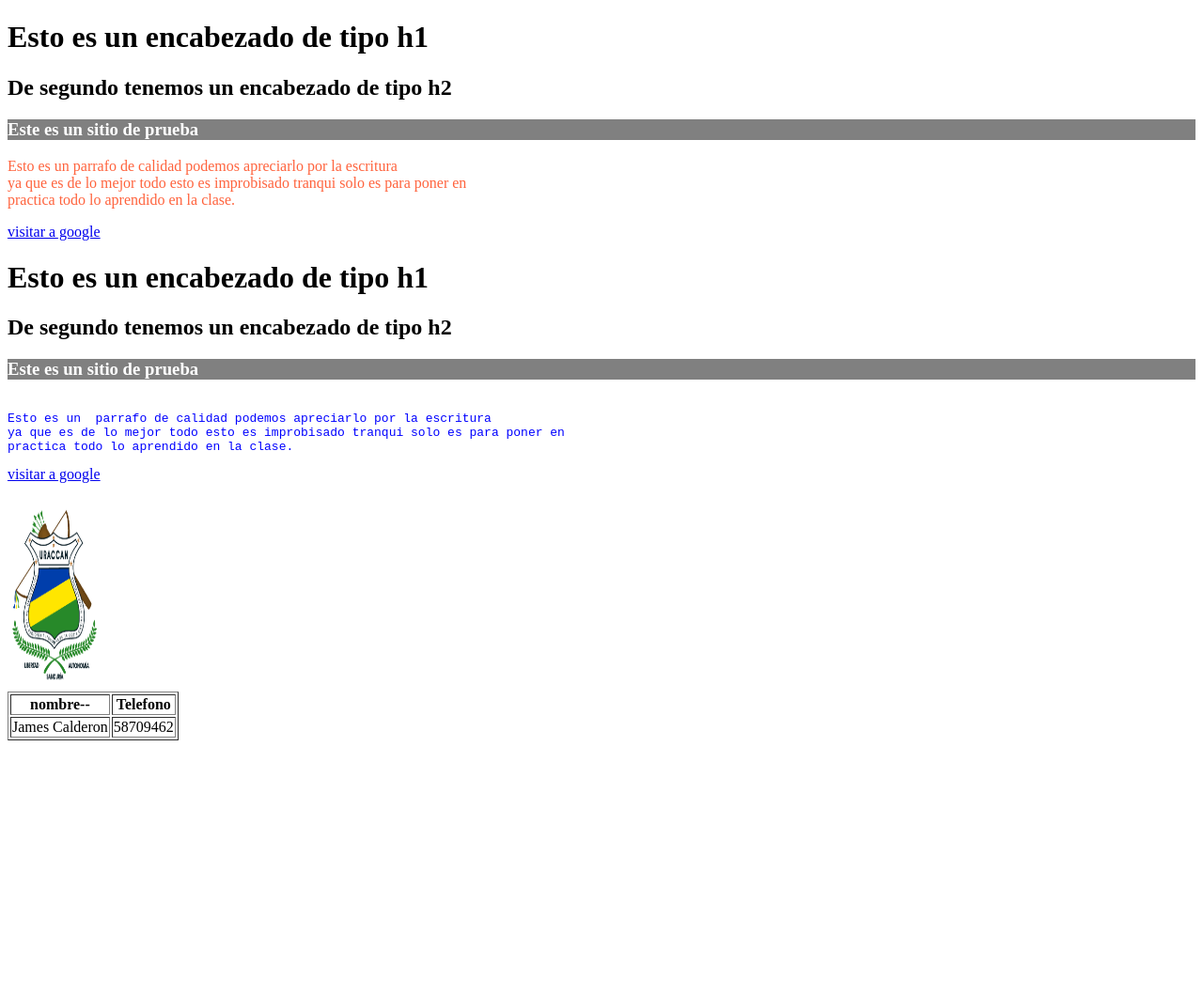
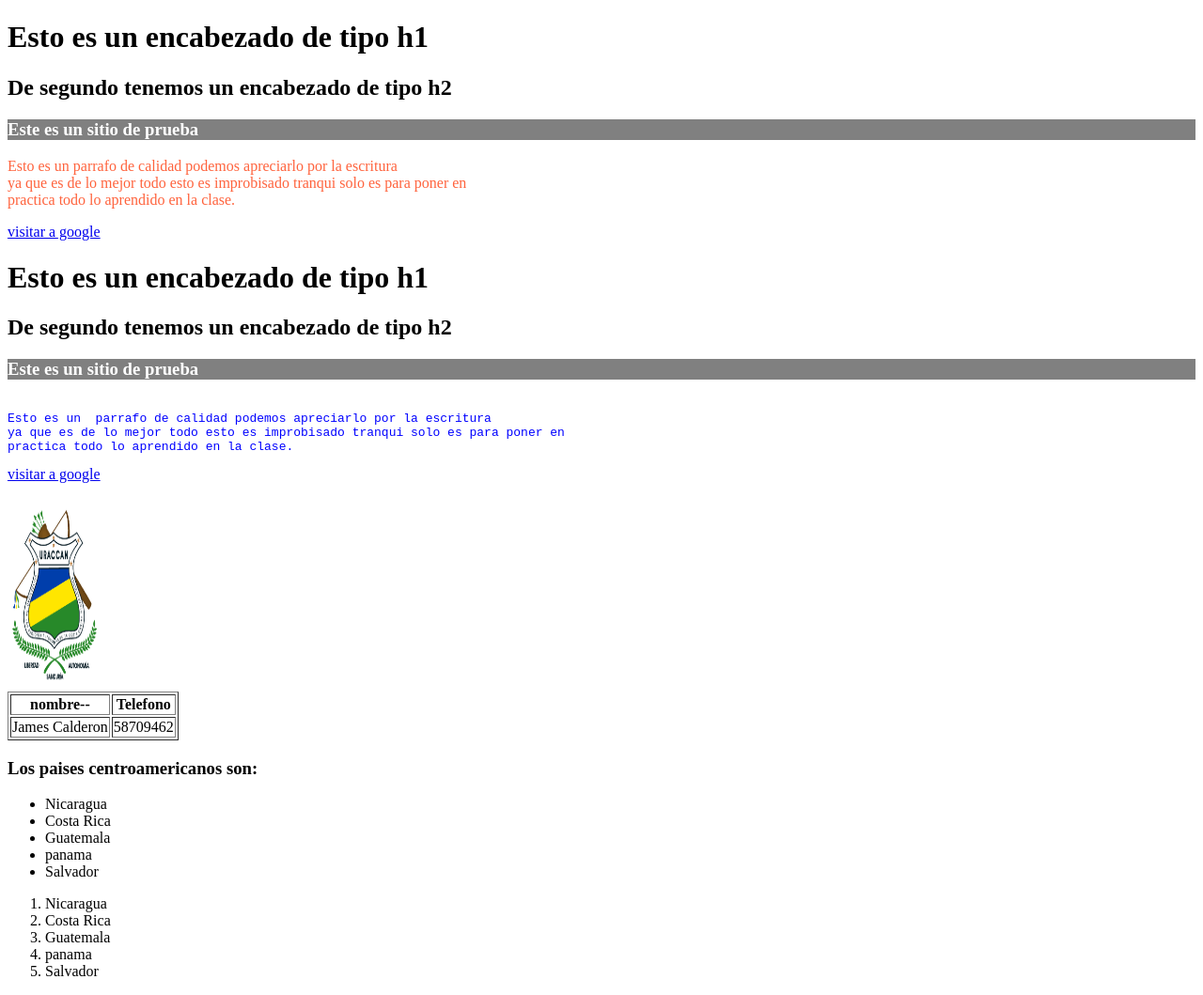
Before and after one commit to jamescito/tarea-html, a plain HTML site: page TAREA/index.html in a window 1280 px wide. Shown: the whole page at 94% size. Before the commit the page ends 800 px from the top, so only its background shows below. Drawn offline with Linux system fonts and the light colour scheme; files whose address does not match are found by name.

Commit message:
Agregamos las listas tanto ordenadas ccomo desordenada

```diff
--- a/TAREA/index.html
+++ b/TAREA/index.html
@@ -77,8 +77,27 @@ practica todo lo aprendido en la clase.
     <td>James Calderon</td>
     <td>58709462</td>
 </tr>
+</table>
 
-</table>
+
+<!-- Listas ordenadas y desordenadas-->
+
+<h3>Los paises centroamericanos son:</h3>
+<ul>
+    <li>Nicaragua</li>
+    <li>Costa Rica</li>
+    <li>Guatemala</li>
+    <li>panama</li>
+    <li>Salvador</li>
+</ul>
+
+<ol>
+    <li>Nicaragua</li>
+    <li>Costa Rica</li>
+    <li>Guatemala</li>
+    <li>panama</li>
+    <li>Salvador</li>
+</ol>
 
 </body>
 </html>
```
